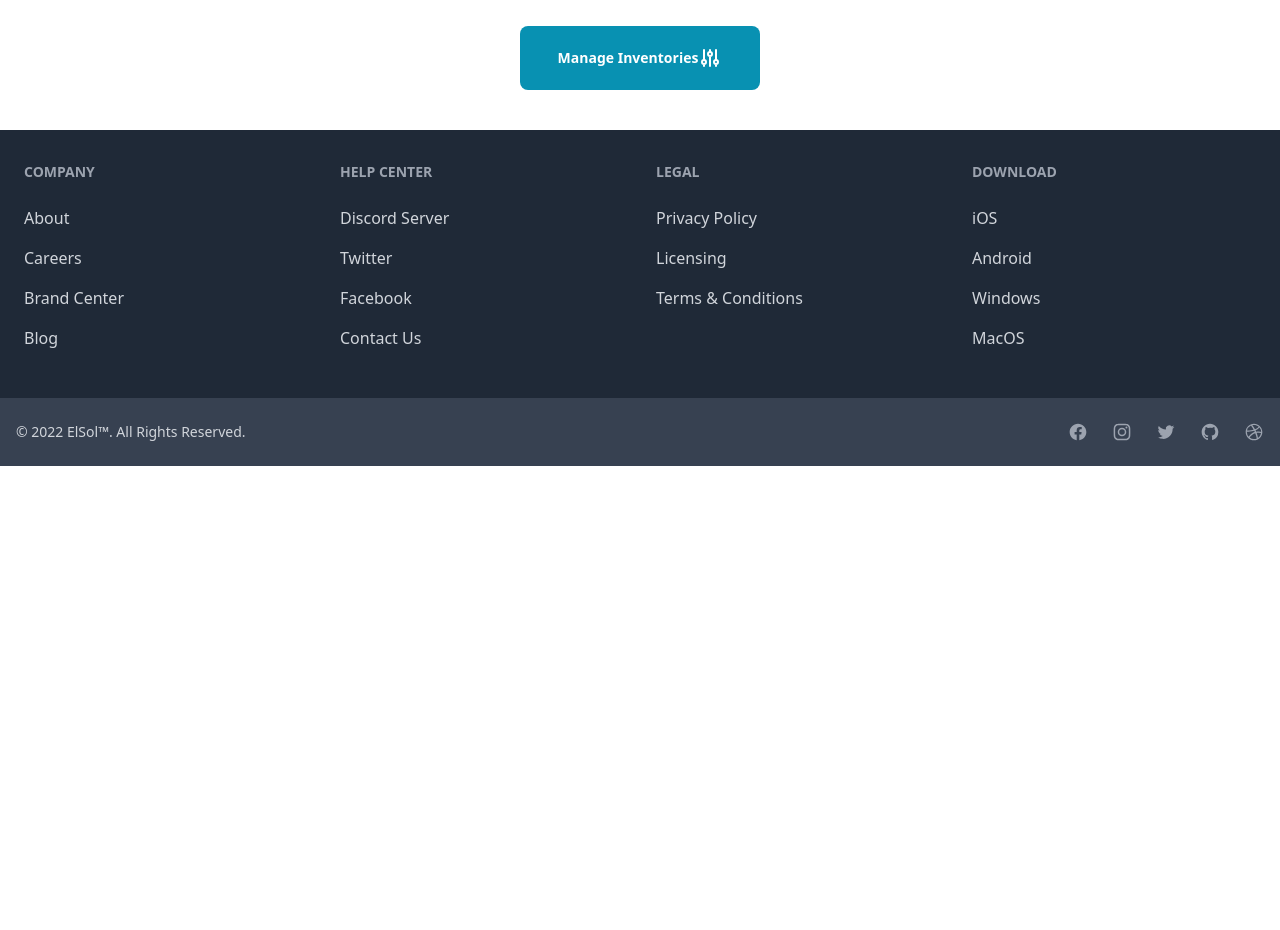
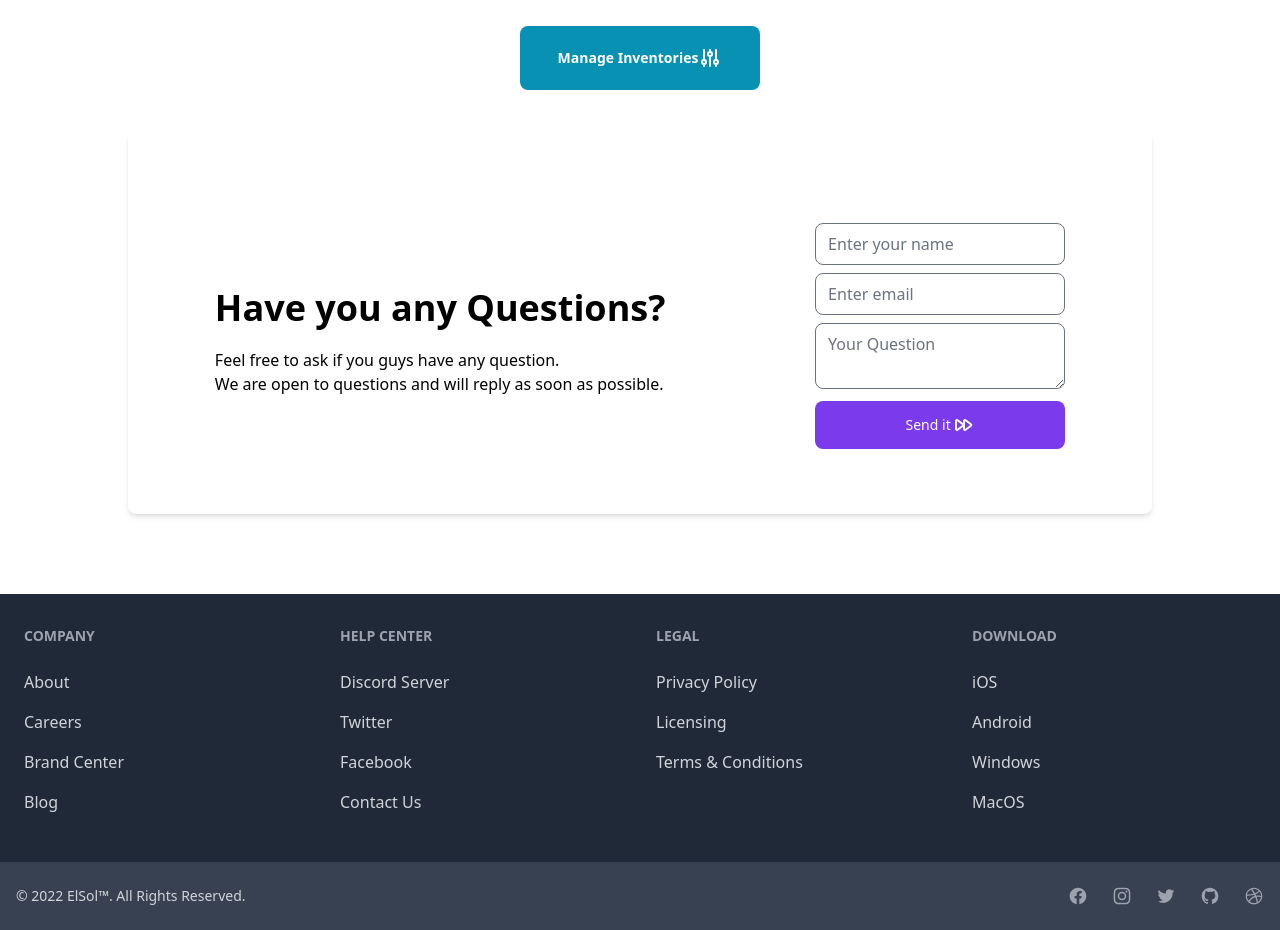
Before and after one commit to Surjo11/warehouse-management-client-side, a React (Create React App) app: page / in a window 1280 px wide. Shown: the part 1300-2230 px from the top of the page. Before the commit the page ends 1766 px from the top, so only its background shows below. Built offline with nearby package versions, Linux system fonts and the light colour scheme; no server answers.

Commit message:
addedQuestionSection

```diff
--- a/src/components/pages/Home/Home.js
+++ b/src/components/pages/Home/Home.js
@@ -3,6 +3,7 @@ import Banner from "./Banner/Banner";
 import HomeItem from "./HomeItem/HomeItem";
 import ManageButton from "./ManageButton/ManageButton";
 import Partners from "./Partners/Partners";
+import Question from "./Question/Question";
 
 const Home = () => {
   const [items, setItems] = useState([]);
@@ -24,6 +25,7 @@ const Home = () => {
         ))}
       </div>
       <ManageButton></ManageButton>
+      <Question></Question>
     </div>
   );
 };
--- /dev/null
+++ b/src/components/pages/Home/Question/Question.js
@@ -0,0 +1,63 @@
+import React from "react";
+import { useForm } from "react-hook-form";
+const Question = () => {
+  const { register, handleSubmit } = useForm();
+  const onSubmit = (data) => console.log(data);
+  return (
+    <div className="mb-20 p-3 flex-wrap lg:w-4/5 h-96 mx-auto flex justify-around items-center bg-white rounded-lg shadow-md dark:bg-gray-800 dark:border-gray-700">
+      <div className="lg:mt-10">
+        <span className="text-4xl font-semibold">Have you any Questions?</span>
+        <br />
+        <p className="lg:mt-5">
+          Feel free to ask if you guys have any question. <br /> We are open to
+          questions and will reply as soon as possible.
+        </p>
+      </div>
+      <div className="lg:w-1/4 mt-10">
+        {" "}
+        <form className="lg:flex flex-col" onSubmit={handleSubmit(onSubmit)}>
+          <input
+            className="mb-2 rounded-lg"
+            placeholder="Enter your name"
+            type="text"
+            {...register("name", { required: true, maxLength: 20 })}
+          />
+          <input
+            className="mb-2 rounded-lg"
+            placeholder="Enter email"
+            type="email"
+            {...register("email")}
+          />
+          <textarea
+            className="rounded-lg"
+            placeholder="Your Question"
+            type="text"
+            {...register("question")}
+          />
+          <button
+            type="submit"
+            className="flex justify-center items-center h-10 lg:h-12 m-3 w-full mx-auto text-white bg-violet-600 hover:bg-violet-500 font-medium rounded-lg text-sm"
+          >
+            Send it
+            <svg
+              xmlns="http://www.w3.org/2000/svg"
+              class="h-6 w-6"
+              fill="none"
+              viewBox="0 0 24 24"
+              stroke="currentColor"
+              stroke-width="2"
+            >
+              <path
+                stroke-linecap="round"
+                stroke-linejoin="round"
+                d="M11.933 12.8a1 1 0 000-1.6L6.6 7.2A1 1 0 005 8v8a1 1 0 001.6.8l5.333-4zM19.933 12.8a1 1 0 000-1.6l-5.333-4A1 1 0 0013 8v8a1 1 0 001.6.8l5.333-4z"
+              />
+            </svg>
+          </button>
+        </form>
+      </div>
+    </div>
+  );
+};
+
+export default Question;
--- a/src/components/pages/ManageItems/AddItemButton/AddItemButton.js
+++ b/src/components/pages/ManageItems/AddItemButton/AddItemButton.js
@@ -10,7 +10,7 @@ const AddItemButton = () => {
     <div className="flex justify-center w-full mt-10 mb-10">
       <button
         onClick={() => addItemBtn()}
-        className="lg:flex items-center justify-center w-60 h-16 text-white font-semibold bg-violet-600 hover:bg-violet-500 focus:ring-4 focus:outline-none focus:ring-blue-300  rounded-lg text-sm px-5 py-2.5 text-center dark:bg-blue-600 dark:hover:bg-blue-700 dark:focus:ring-blue-800"
+        className="flex items-center justify-center w-60 h-16 text-white font-semibold bg-violet-600 hover:bg-violet-500 focus:ring-4 focus:outline-none focus:ring-blue-300  rounded-lg text-sm px-5 py-2.5 text-center dark:bg-blue-600 dark:hover:bg-blue-700 dark:focus:ring-blue-800"
       >
         Add Item
         <svg
--- a/src/components/shared/Header/Header.js
+++ b/src/components/shared/Header/Header.js
@@ -98,7 +98,7 @@ const Header = () => {
                 </li>
                 <li>
                   <button
-                    className=" font-semibold text-xl"
+                    className=" text-xl block font-semibold py-2 pr-4 pl-3 text-gray-700 border-b border-gray-100 hover:bg-gray-50 md:hover:bg-transparent md:border-0 md:hover:text-blue-700 md:p-0 dark:text-gray-400 md:dark:hover:text-white dark:hover:bg-gray-700 dark:hover:text-white md:dark:hover:bg-transparent dark:border-gray-700"
                     onClick={handelSignOut}
                   >
                     Sign out
```
